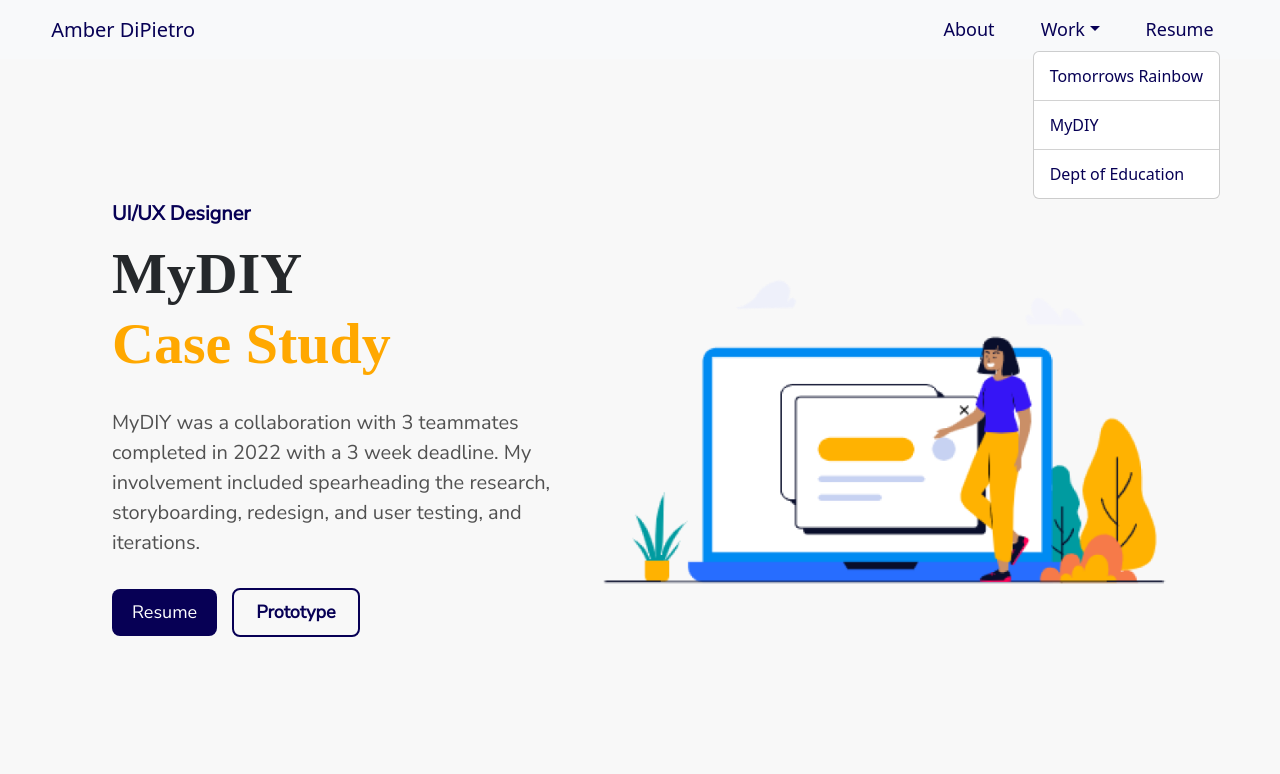
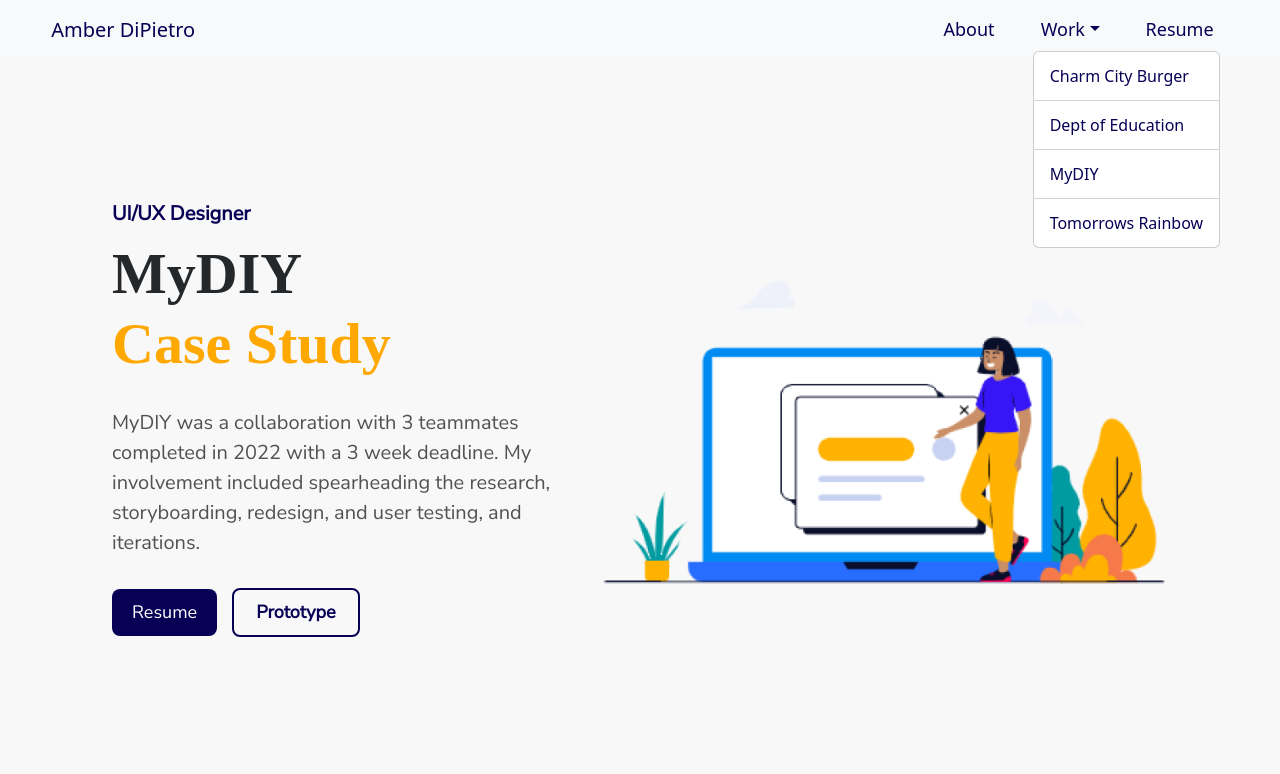
Before and after one commit to AmberDiPietro/MyDIY-Case-Study, a plain HTML site: page index.html in a window 1280 px wide. Both pictures are taken after a click on the button "Work". Shown: the top 774 px of the page. Drawn offline with nearby package versions, Linux system fonts and the light colour scheme.

Commit message:
updated work nav items

```diff
--- a/index.html
+++ b/index.html
@@ -40,11 +40,13 @@
         <li class="nav-item dropdown">
           <a class="nav-link dropdown-toggle" href="#" id="navbarDropdown" role="button" data-toggle="dropdown" aria-haspopup="true" aria-expanded="false">Work</a>
           <div class="dropdown-menu" aria-labelledby="navbarDropdown">
-            <a class="dropdown-item" href="https://amberdipietro.github.io/Tomorrows-Rainbow-Case-Study/">Tomorrows Rainbow</a>
+            <a class="dropdown-item" href="https://amberdipietro.github.io/Charm_City_Case_Study/">Charm City Burger</a>
             <div class="dropdown-divider"></div>
+            <a class="dropdown-item" href="https://amberdipietro.github.io/UX_UI_HW_20/">Dept of Education</a>
+             <div class="dropdown-divider"></div>
             <a class="dropdown-item" href="https://amberdipietro.github.io/MyDIY-Case-Study/">MyDIY</a>
             <div class="dropdown-divider"></div>
-            <a class="dropdown-item" href="https://amberdipietro.github.io/UX_UI_HW_20/">Dept of Education</a>
+            <a class="dropdown-item" href="https://amberdipietro.github.io/Tomorrows-Rainbow-Case-Study/">Tomorrows Rainbow</a>
           </div>
         </li>
         <li class="nav-item">
```
